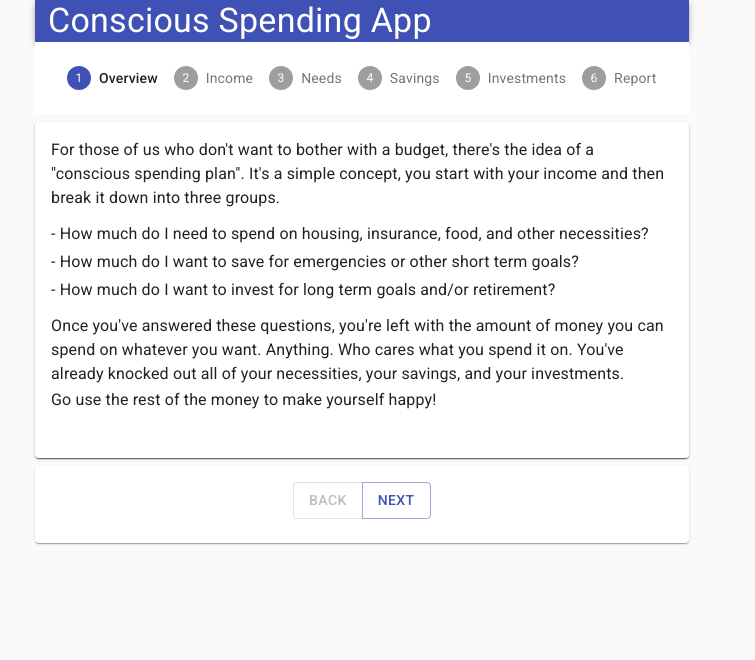
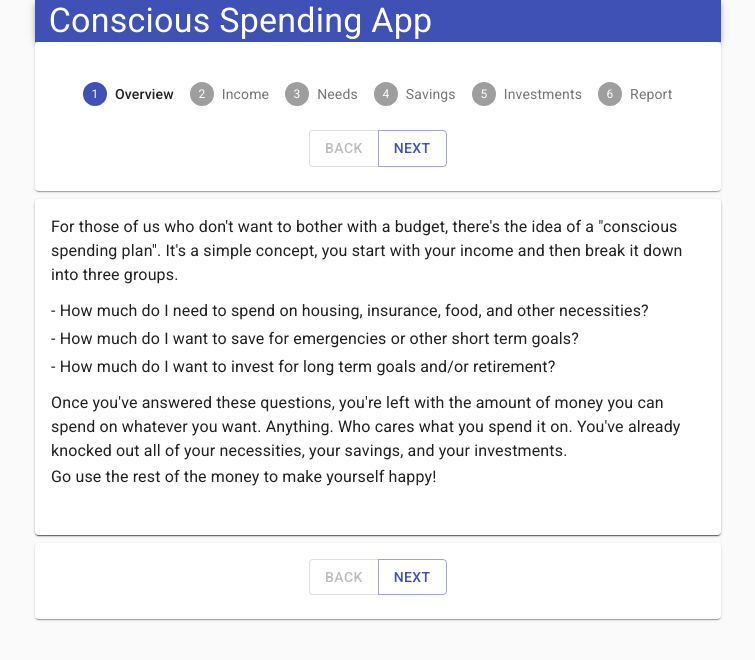
Before and after one commit to skellas/concious-spending, a React (Create React App) app: page / in a window 1280 px wide. Shown: the top 660 px of the page, without its empty margins (329-1084 px from the left). Built offline with nearby package versions, Linux system fonts and the light colour scheme.

Commit message:
Extract common logic to new component

```diff
--- a/src/App.js
+++ b/src/App.js
@@ -2,9 +2,10 @@ import React, { useState } from 'react';
 import Container from '@material-ui/core/Container';
 import Typography from '@material-ui/core/Typography';
 import AppBar from '@material-ui/core/AppBar'
-import { Grid, ButtonGroup, Button, Paper, Card, CardContent } from '@material-ui/core';
+import { Grid, Paper, Card, CardContent } from '@material-ui/core';
 import SpendingForm from './container/SpendingForm';
 import StepsMenu from './components/StepsMenu';
+import StepsMenuButtons from './components/StepsMenuButtons';
 import OverviewForm from './container/OverviewForm';
 import IncomeForm from './container/IncomeForm';
 
@@ -44,8 +45,8 @@ function App() {
 
     }
   }
-  const handleNextClick = () => setCurrentStep(currentStep+1);
-  const handleBackClick = () => setCurrentStep(currentStep-1);
+  const handleNextClick = () => setCurrentStep(currentStep + 1);
+  const handleBackClick = () => setCurrentStep(currentStep - 1);
 
   return (
     <Container maxWidth='sm'>
@@ -56,28 +57,18 @@ function App() {
           </AppBar>
         </Grid>
         <Grid item>
-          <StepsMenu steps={steps} activeStep={currentStep} />
+          <StepsMenu steps={steps} activeStep={currentStep} handleBackClick={handleBackClick} handleNextClick={handleNextClick} />
         </Grid>
         <Grid item>
           <Paper elevation={1}>
-              {renderCurrentStep()}
+            {renderCurrentStep()}
           </Paper>
         </Grid>
         <Grid item>
           <Card>
             <CardContent style={{ alignItems: 'center', display: 'flex', flexDirection: 'column' }}>
-              <ButtonGroup color='primary'>
-                <Button
-                  disabled={currentStep === 0}
-                  onClick={handleBackClick}>
-                  Back
-                </Button>
-                <Button
-                  disabled={currentStep === steps.length}
-                  onClick={handleNextClick}>
-                  Next
-                </Button>
-              </ButtonGroup>
+              <StepsMenuButtons currentStep={currentStep} steps={steps}
+                handleNextClick={handleNextClick} handleBackClick={handleBackClick} />
             </CardContent>
           </Card>
         </Grid>
--- a/src/components/StepsMenu.jsx
+++ b/src/components/StepsMenu.jsx
@@ -1,9 +1,11 @@
 import React from 'react'
-import { Stepper, Step, StepLabel } from '@material-ui/core'
+import { Stepper, Step, StepLabel, Card, CardContent } from '@material-ui/core';
+import StepsMenuButtons from './StepsMenuButtons';
 
-export default function StepsMenu({ steps, activeStep }) {
+export default function StepsMenu({ steps, activeStep, handleBackClick, handleNextClick }) {
     return (
-        <React.Fragment>
+        <Card>
+            <CardContent style={{ alignItems: 'center', display: 'flex', flexDirection: 'column' }}>
                 <Stepper activeStep={activeStep}>
                     {steps.map(({ id, label }) => {
                         return (
@@ -13,6 +15,8 @@ export default function StepsMenu({ steps, activeStep }) {
                         );
                     })}
                 </Stepper>
-        </React.Fragment>
+                <StepsMenuButtons currentStep={activeStep} steps={steps} handleBackClick={handleBackClick} handleNextClick={handleNextClick} />
+            </CardContent>
+        </Card>
     )
 }
--- /dev/null
+++ b/src/components/StepsMenuButtons.jsx
@@ -0,0 +1,21 @@
+import React from 'react'
+import { ButtonGroup, Button } from '@material-ui/core';
+
+export default function StepsMenuButtons({ currentStep, steps, handleBackClick, handleNextClick }) {
+    return (
+        <React.Fragment>
+            <ButtonGroup color='primary'>
+                <Button
+                    disabled={currentStep === 0}
+                    onClick={handleBackClick}>
+                    Back
+                </Button>
+                <Button
+                    disabled={currentStep === steps.length}
+                    onClick={handleNextClick}>
+                    Next
+                </Button>
+            </ButtonGroup>
+        </React.Fragment>
+    )
+}
```
Lines whose indentation alone changed are shown as unchanged.
